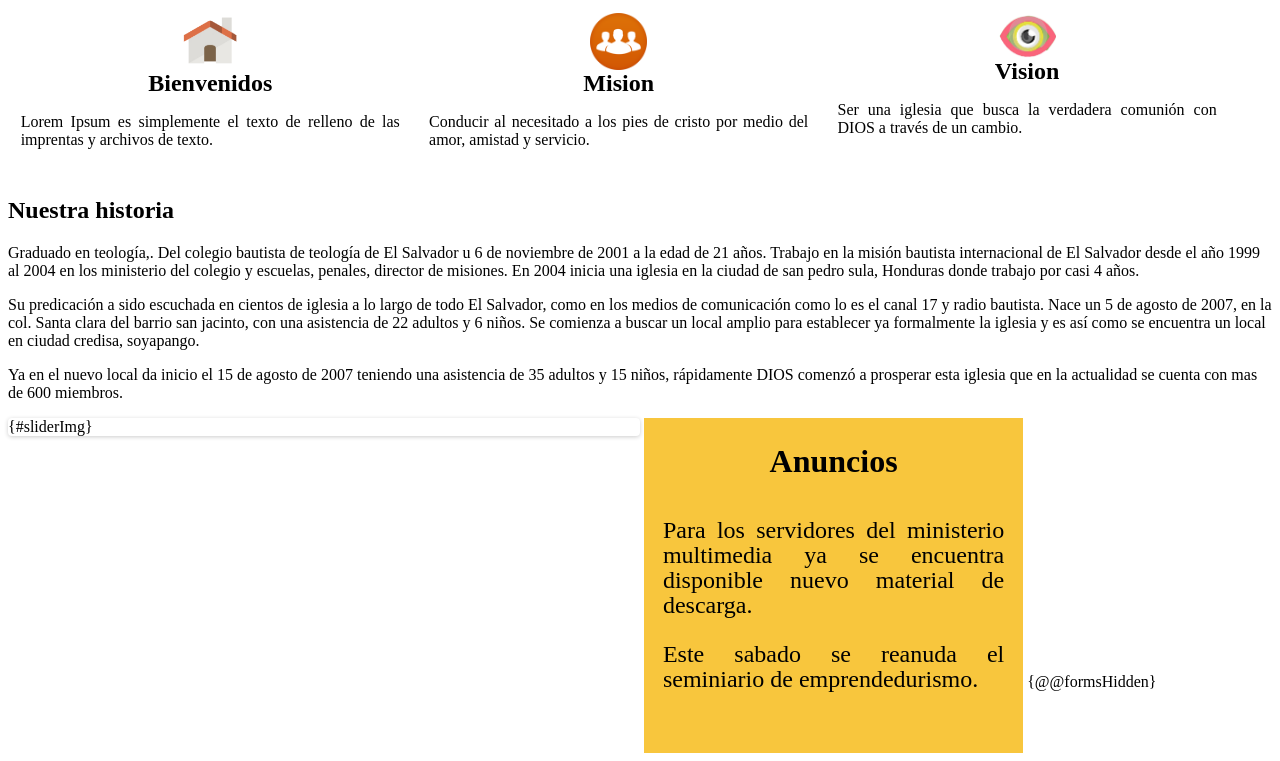
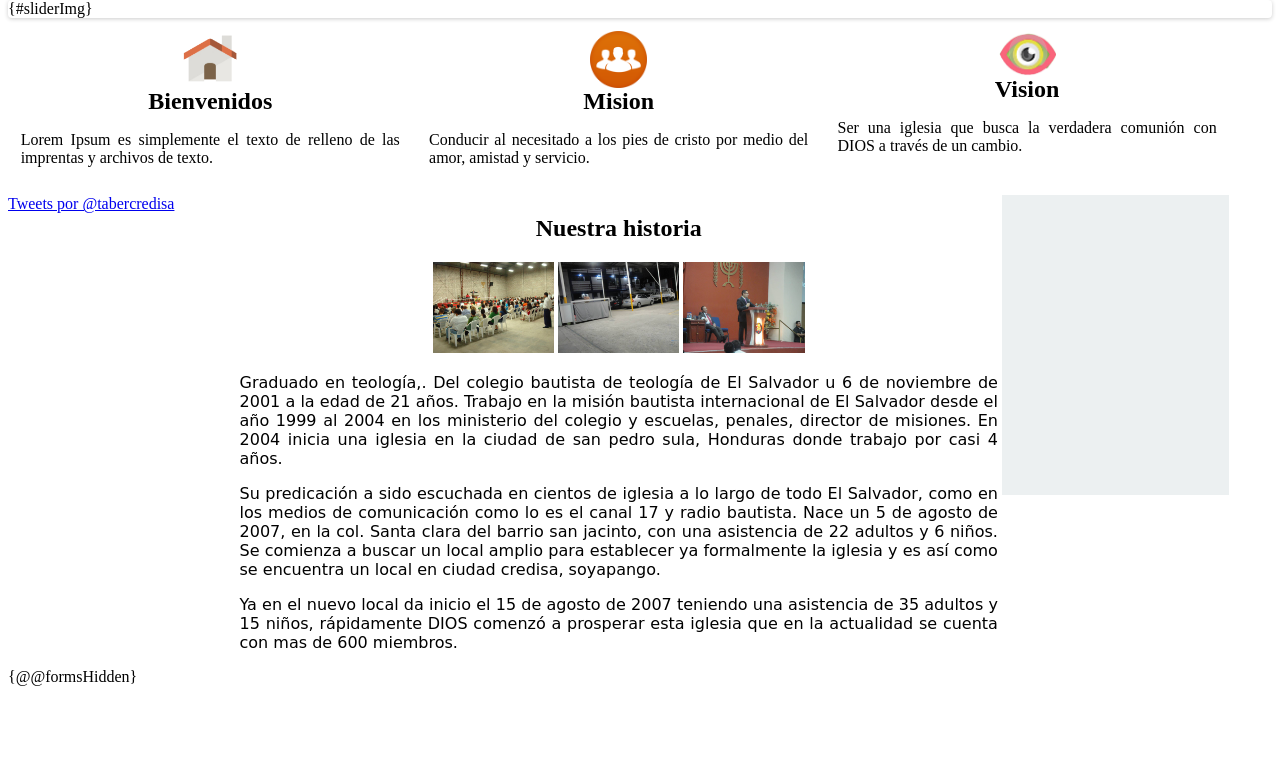
Before and after one commit to byronpenna/tabercredisa, a PHP site: page /site_media/html/index.html in a window 1280 px wide. Shown: the part 44-805 px from the top of the page. After the commit the page ends 730 px from the top, so only its background shows below. Run offline with PHP 8.4, Linux system fonts and the light colour scheme; some libraries are stand-ins or nearby versions.

Commit message:
start new day 14-12-13
All Design

```diff
--- a/site_media/css/index/style.css
+++ b/site_media/css/index/style.css
@@ -1,3 +1,40 @@
+#twitter-widget-0{
+	width: 100%;
+}
+.fb_iframe_widget{
+	background: #FFFFFF;
+	width: 100%;
+}
+.one-six{
+	display: block;
+	margin: 0 auto;
+	width: 80%;
+	/*background: red;*/
+	text-align: center;
+}
+.history h2{
+	text-align: center;
+	font-family: 'bellota';
+}
+.history .one-six img{
+	width: 20%;
+}
+.history p{
+	text-align: justify;
+	font-family: 'Comic Sans MS';
+	font-size: 1em;
+}
+.history{
+	width: 60%;
+	/*background: #5EB950;*/
+}
+.social{
+	width: 18%;
+}
+.history,.social{
+	display: inline-block;
+	vertical-align: top;
+}
 .adFeed{
 	min-height: 60px;
 	width: 30%;
@@ -59,23 +96,27 @@
 	margin: 0 auto;
 }
 .imgslide{
-	/*height: 300px;*/
+	/*max-height: 300px;*/
+	min-height: 150px;
+	max-height: 250px;
 }
 .flexslider,.socialMediaPlugin{
 	display: inline-block;
 	vertical-align: top;
 }
 .flexslider{
-	width: 50%;
+	width: 100%;
 	margin-left: 1%;
 	border: none;
-	margin: 0;
+	margin: 0 auto;
+	display: block;
 }
 .socialMediaPlugin{
-	width: 20%;
+	width: 100%;
 	min-height: 100px;
 	height: 300px;
 	max-height: 300px;
+	display: block;
 	/*margin-left: 1%;*/
 }
 #pluginFacebook{
@@ -84,9 +125,27 @@
 	background: #ecf0f1;
 }
 .bodyContent{
-
+	/*width: 90%;*/
+	/*display: block;*/
+	/*margin: 0 auto;*/
 	padding-bottom: 0;
 }
 .flex-control-nav,.flex-control-paging{
 	display: none;
 }
+@media only screen and (max-width: 700px) {
+	.sectionfirst .tile{
+		/*margin-right: 5%;*/
+		width: 47%;
+	}
+	.sectionfirst .tile img{
+		width: 20%;
+	}
+}
+@media only screen and (max-width: 400px){
+	.sectionfirst .tile{
+		display: block;
+		margin: 0 auto;
+		width: 90%;
+	}
+}
--- a/site_media/css/style.css
+++ b/site_media/css/style.css
@@ -315,7 +315,7 @@
 }
 @media only screen and (max-width: 700px) {
     body{
-        background: yellow;
+        background: red;
     }
     .banner .bannerlogo{
         width: 45%;
@@ -338,6 +338,9 @@
     }
 }
 @media only screen and (max-width: 400px){
+    body{
+        background: pink;
+    }
     .sectionLogin{
         /*background: green;*/
     }
--- a/site_media/html/index.html
+++ b/site_media/html/index.html
@@ -5,7 +5,7 @@
 <!DOCTYPE html>
 <html>
 <head>
-	<meta name="google-site-verification" content="ZVpGzN_YmCYCoDz_Nh2y1aW6Gs2sPT0DvNhS1mmP0PI" />
+
 	<title>{@title_page}</title>
 	{@@meta_tag}
 	{@@global_script}
@@ -30,6 +30,11 @@
 		<!-- {@@banner} -->
 		{@@menu}
 	</header>
+	<div class="flexslider">
+  		<ul id="slider" class="slides">
+  			{#sliderImg}
+  		</ul>
+	</div>
 	<div class="sectionfirst">
 		<div class="tile">
 			<img src="site_media/img/index/home.png" class="menuIcon">
@@ -48,8 +53,21 @@
 		</div>
 	</div>
 	<div class="bodyContent">
+
+		<div class="social">
+			<div class="socialMediaPlugin" id="pluginTwitter">
+				<a class="twitter-timeline" href="https://twitter.com/tabercredisa" data-widget-id="406912756248371200">Tweets por @tabercredisa</a>
+				<script>!function(d,s,id){var js,fjs=d.getElementsByTagName(s)[0],p=/^http:/.test(d.location)?'http':'https';if(!d.getElementById(id)){js=d.createElement(s);js.id=id;js.src=p+"://platform.twitter.com/widgets.js";fjs.parentNode.insertBefore(js,fjs);}}(document,"script","twitter-wjs");</script>
+			</div>
+
+		</div>
 		<div class="history">
 			<h2>Nuestra historia</h2>
+			<div class="one-six">
+				<img src="site_media/img/index/historia00.jpg">
+				<img src="site_media/img/index/historia01.jpg">
+				<img src="site_media/img/index/historia02.jpg">
+			</div>
 			<p>
 				Graduado en teología,. Del colegio bautista de teología de El Salvador u 6 de noviembre de 2001 a la edad de 21 años.
 				Trabajo en la misión bautista internacional de El Salvador desde el año 1999 al 2004 en los ministerio del colegio y escuelas, penales, director de misiones.
@@ -64,15 +82,9 @@
 			<p>
 			Ya en el nuevo local da inicio el 15 de agosto de 2007 teniendo una asistencia de 35 adultos y 15 niños, rápidamente DIOS comenzó a prosperar esta iglesia que en la actualidad se cuenta con mas de 600 miembros.
 			</p>
-		</div>
-		<div class="flexslider">
-	  		<ul id="slider" class="slides">
-	  			{#sliderImg}
-	  		</ul>
-		</div>
-		<div class="adFeed">
+
+			<!-- <div class="adFeed">
 				<h2> Anuncios </h2>
-			<!-- <img src="site_media/img/index/notes.png"> -->
 				<p>
 					Para los servidores del ministerio multimedia
 					ya se encuentra disponible nuevo material de
@@ -81,18 +93,9 @@
 				<p>
 					Este sabado se reanuda el seminiario de emprendedurismo.
 				</p>
+			</div> -->
 		</div>
-		{@@formsHidden}
-	</div>
-	<footer>
-		<!-- <div class="footerSection">
-			<h2>Horario de cultos</h2>
-			<p>Lunes a viernes: </p>
-		</div> -->
-		<!-- <div class="socialMediaPlugin" id="pluginTwitter">
-			<a class="twitter-timeline" href="https://twitter.com/tabercredisa" data-widget-id="406912756248371200">Tweets por @tabercredisa</a>
-			<script>!function(d,s,id){var js,fjs=d.getElementsByTagName(s)[0],p=/^http:/.test(d.location)?'http':'https';if(!d.getElementById(id)){js=d.createElement(s);js.id=id;js.src=p+"://platform.twitter.com/widgets.js";fjs.parentNode.insertBefore(js,fjs);}}(document,"script","twitter-wjs");</script>
-		</div>
+		<div class="social">
 			<div class="socialMediaPlugin" id="pluginFacebook">
 				<div id="fb-root"></div>
 				<script>(function(d, s, id) {
@@ -102,8 +105,17 @@
 					js.src = "//connect.facebook.net/es_LA/all.js#xfbml=1";
 					fjs.parentNode.insertBefore(js, fjs);
 				}(document, 'script', 'facebook-jssdk'));</script>
-			<div class="fb-like-box" data-href="https://www.facebook.com/tabercredisa" data-width="20%" data-height="300" data-colorscheme="light" data-show-faces="true" data-header="true" data-stream="false" data-show-border="false"></div>
+				<div class="fb-like-box" data-href="http://www.facebook.com/FacebookDevelopers" data-width="100%" data-colorscheme="light" data-show-faces="true" data-header="true" data-stream="false" data-show-border="true"></div>
+			</div>
+		</div>
+		{@@formsHidden}
+	</div>
+	<footer>
+		<!-- <div class="footerSection">
+			<h2>Horario de cultos</h2>
+			<p>Lunes a viernes: </p>
 		</div> -->
+		<!--  -->
 	</footer>
 </body>
 </html>
--- a/site_media/js/index/script.js
+++ b/site_media/js/index/script.js
@@ -8,4 +8,11 @@
 	      $('body').removeClass('loading');
 	    }
 	});
+	$("#pluginFacebook iframe").each(function(){
+		alert('hola');
+	});
+	// var x = document.getElementsByTagName("f3b3eef3c4");
+	// x.style.with = '100%';
+	// x.style.background = 'white';
+	// alert($(x).attr("name"););
 });
```
Also changed, not shown: site_media/img/index/historia00.jpg (added), site_media/img/index/historia01.jpg (added), site_media/img/index/historia02.jpg (added), site_media/img/index/slider/img1.png, site_media/img/index/slider/img2.png, site_media/img/index/slider/img3.png, 1 other file. Lines whose indentation alone changed are shown as unchanged.
